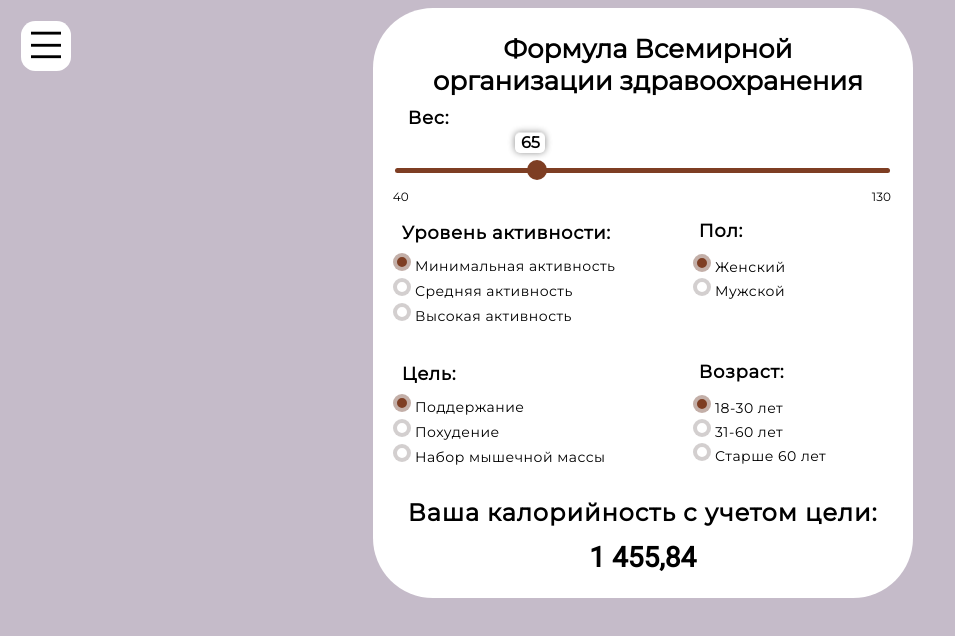
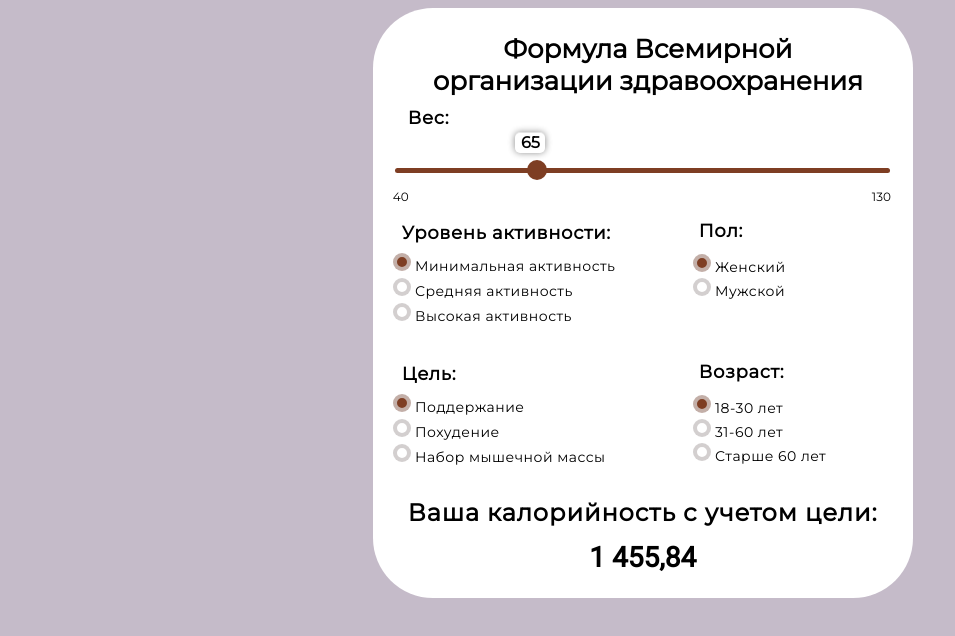
Before and after one commit to ileods/Calorie-calculator, a plain HTML site: page index.html in a window 1280 px wide. Shown: the whole page, without its empty margins (0-955 px from the left). Drawn offline with Linux system fonts and the light colour scheme.

Commit message:
Update index.html

```diff
--- a/index.html
+++ b/index.html
@@ -11,16 +11,7 @@
 <link href="https://fonts.googleapis.com/css?family=Roboto&display=swap" rel="stylesheet">
 </head>
 <body>
-    <div class="toolbar">
-            <svg class="menu" viewBox="0 0 70 70" fill="none" xmlns="http://www.w3.org/2000/svg">
-                <rect width="70" height="70" rx="20" />
-                <line x1="14" y1="50" x2="56" y2="50" stroke="black" stroke-width="4"/>
-                <line x1="14" y1="34" x2="56" y2="34" stroke="black" stroke-width="4"/>
-                <line x1="14" y1="17" x2="56" y2="17" stroke="black" stroke-width="4"/>
-            </svg>
-            <div class="form-menu">
-            </div>
-    </div>
+
     <div class="form">
         <h1>Формула Всемирной организации здравоохранения</h1>
 
```
